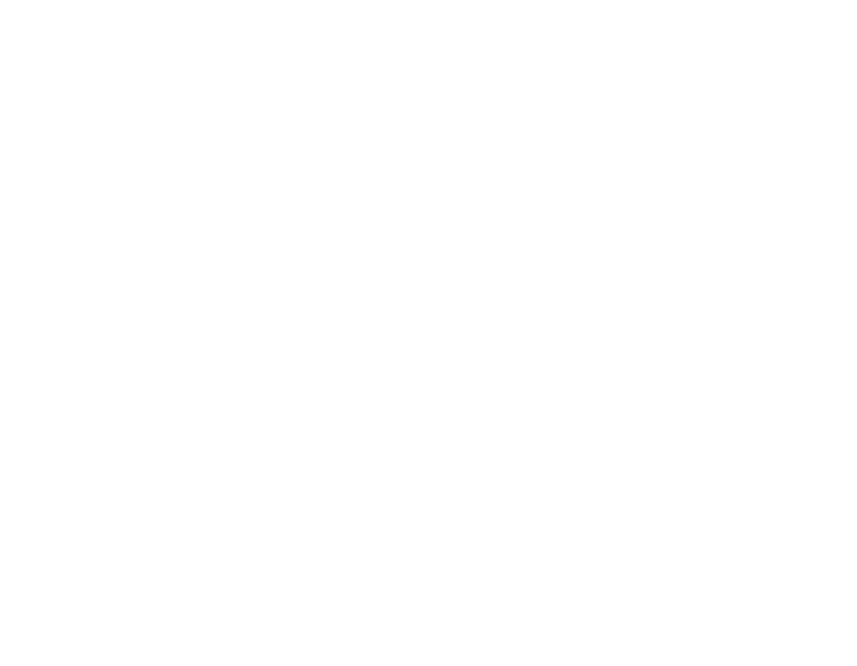
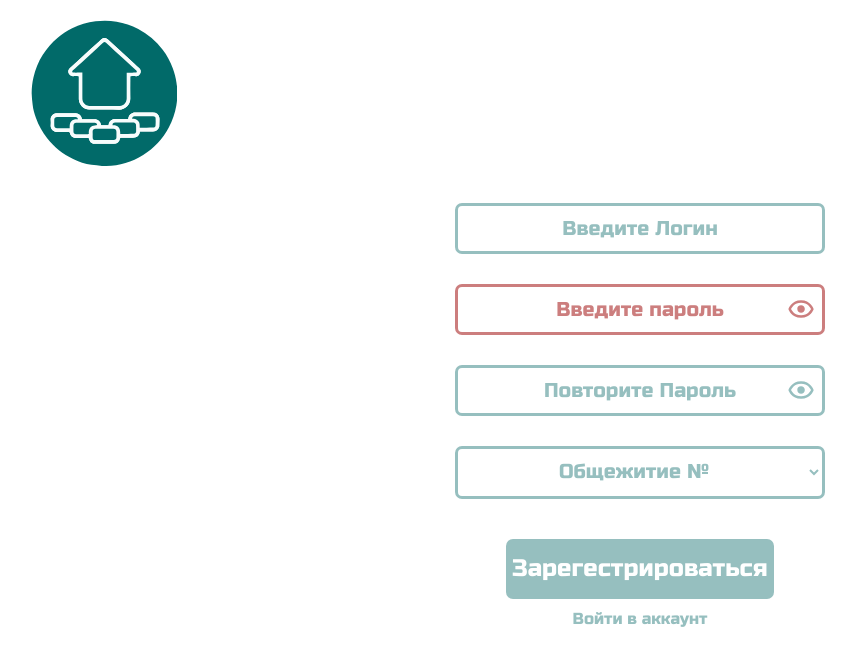
Before and after one commit to anti-kon/PolyLK, a React (Create React App) app in the folder frontend/: page /signup in a window 1280 px wide. Shown: the top 666 px of the page, without its empty margins (0-857 px from the left). Built offline with nearby package versions, Linux system fonts and the light colour scheme.

Commit message:
Update SignUp page (#34)
- add select component
- update sign up page

```diff
--- /dev/null
+++ b/frontend/src/components/UI/select/Select.jsx
@@ -0,0 +1,18 @@
+import React, {useState} from 'react';
+import classes from "./Seletc.module.css";
+
+const Select = ({...props}) => {
+    return (
+
+        <select {...props} className = {classes.select}>
+            <option value={""} disabled selected hidden > {props.placeholder} </option>
+            {props.options.map(option =>
+                <option value={option.value}>
+                    {option.name}
+                </option>
+            )}
+        </select>
+    );
+};
+
+export default Select;
--- /dev/null
+++ b/frontend/src/components/UI/select/Seletc.module.css
@@ -0,0 +1,24 @@
+.select {
+    width: 100%;
+    height: max-content;
+    text-align: center;
+    box-sizing: border-box;
+    padding: 10px 15px;
+    margin-top: 30px;
+    font-size: 20px;
+    border: 3px solid #96bfbf;
+    font-family: 'Russo One', sans-serif;
+    color: #96bfbf;
+    border-radius: 7px;
+    background: white;
+}
+
+.select::placeholder {
+    color: #96bfbf;
+}
+
+.select:focus {
+    border: 3px solid #68a3a3;
+    outline: none;
+    color: #68a3a3;
+}
--- a/frontend/src/pages/SignUp.jsx
+++ b/frontend/src/pages/SignUp.jsx
@@ -1,9 +1,79 @@
-import React from 'react';
+import React, {useEffect, useState} from 'react';
+import Select from "../components/UI/select/Select";
+import img from "../img/icon.svg";
+import "../styles/SignUp.css"
+import TextInput from "../components/UI/inputs/text_input/TextInput";
+import PasswordInput from "../components/UI/inputs/password_input/PasswordInput";
+import MajorButton from "../components/UI/buttons/major_button/MajorButton";
+import {useNavigate} from "react-router-dom";
 
 const SignUp = () => {
+    const navigate = useNavigate();
+
+    const [login, setLogin] = useState("");
+    const [password, setPassword] = useState("");
+    const [passwordRepeat, setPasswordRepeat] = useState("");
+    const [isValidLogin, setIsValidLogin] = useState(true);
+    const [isValidPassword, setIsValidPassword] = useState(true);
+    const [isValidPasswordRepeat, setIsValidPasswordRepeat] = useState(true);
+    const [dormNumber, setDormNumber] = useState(-1);
+
+    useEffect(() => {
+        setIsValidPasswordRepeat((String(password) === String(passwordRepeat)));
+    }, [password, passwordRepeat]);
+
+    useEffect(() => {
+        const regExp = /^(?=.*[A-Za-z])(?=.*\d)[A-Za-z\d]{8,}$/;
+        setIsValidPassword(String(password).match(regExp) !== null);
+    }, [password]);
+
+    const checkSignUp = () => {
+        if (isValidLogin === true && isValidPassword === true && isValidPasswordRepeat === true) {
+            navigate('../login');
+            //Запрос на бэкенд
+        }
+    }
+
+
     return (
-        <div>
-
+        <div className={"signup-page"}>
+            <div style={{display: "flex", justifyContent: "center", position: "absolute", top: 20, left: 31}}>
+                <img style={{width: "146px", height: "auto", margin: "auto"}} src={img}/>
+            </div>
+            <div className={"signup-panel"}>
+            <TextInput
+                value={login}
+                onChange={e => {setLogin(e.target.value)}}
+                valid={isValidLogin}
+                style={{marginTop: "30px", fontSize: "20px", borderRadius: "7px"}}
+                placeholder={"Введите Логин"}>
+            </TextInput>
+            <PasswordInput
+                value={password}
+                onChange={e => {setPassword(e.target.value)}}
+                valid={isValidPassword}
+                style={{marginTop: "30px", fontSize: "20px", borderRadius: "7px"}}
+                placeholder={"Введите пароль"}>
+            </PasswordInput>
+            <PasswordInput
+                value={passwordRepeat}
+                onChange={e => {setPasswordRepeat(e.target.value)}}
+                valid={isValidPasswordRepeat}
+                style={{marginTop: "30px", fontSize: "20px", borderRadius: "7px"}}
+                placeholder={"Повторите Пароль"}>
+            </PasswordInput>
+            <Select options={[{value: "0", name: "Общежитие №6"}]}
+                    placeholder={"Общежитие №"}
+            ></Select>
+            <div style={{marginTop: "10px", display: "flex", justifyContent: "center"}}>
+                <MajorButton
+                    onClick={() => {checkSignUp()}}
+                    style={{marginTop: "30px", height: "60px", width: "180px", borderRadius: "7px", fontSize: "24px"}}>
+                    Зарегестрироваться
+                </MajorButton>
+            </div>
+            <label onClick={() => {navigate("../login");}} className={"signup-text-link"}>Войти в аккаунт</label>
+            </div>
         </div>
     );
 };
--- /dev/null
+++ b/frontend/src/styles/SignUp.css
@@ -0,0 +1,27 @@
+body {
+    margin: 0;
+    padding: 0;
+}
+
+.signup-page {
+    margin: 0;
+    padding: 0;
+    display: flex;
+    justify-content: center;
+    align-items: center;
+    height: 100vh;
+}
+
+.signup-text-link {
+    display: flex;
+    justify-content: center;
+    font-family: "Russo One", sans-serif;
+    color: #96bfbf;
+    margin-top: 10px;
+}
+
+.signup-panel {
+    width: 370px;
+    height: max-content;
+    display: block;
+}
```
